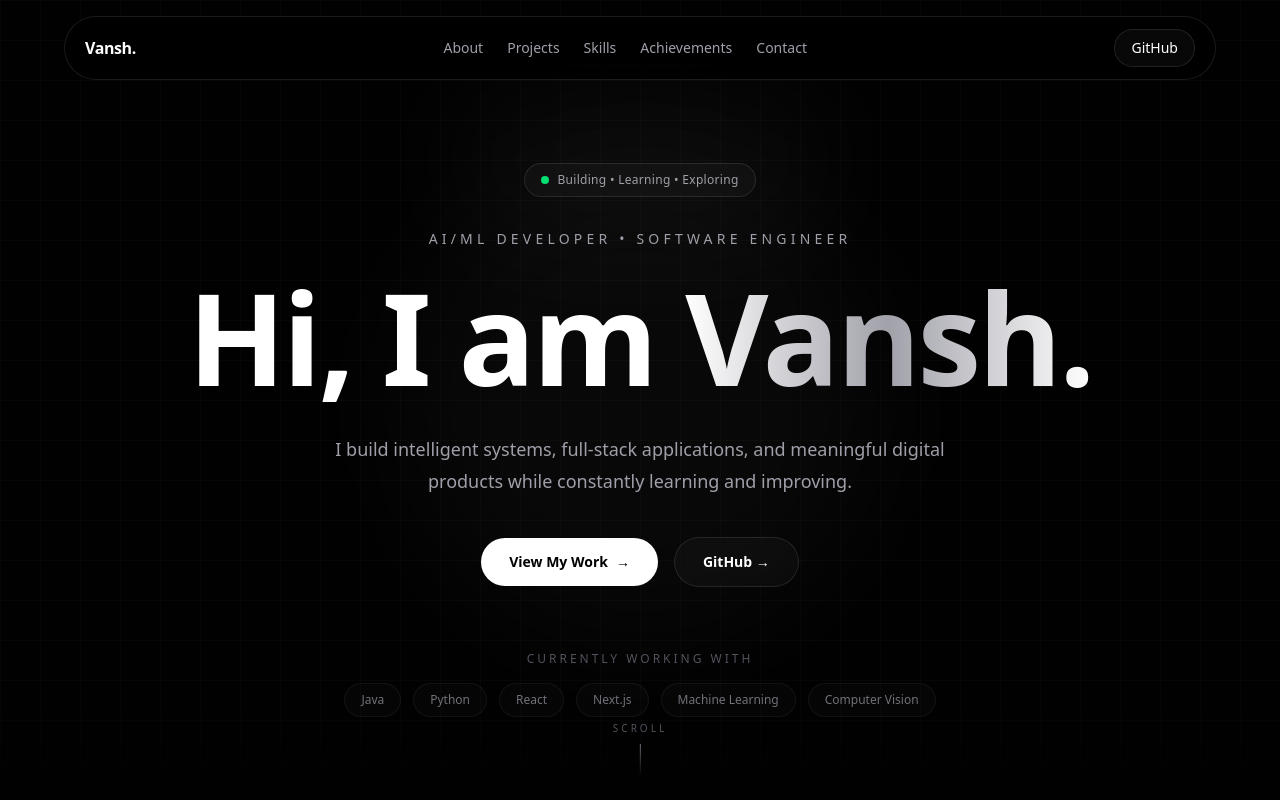
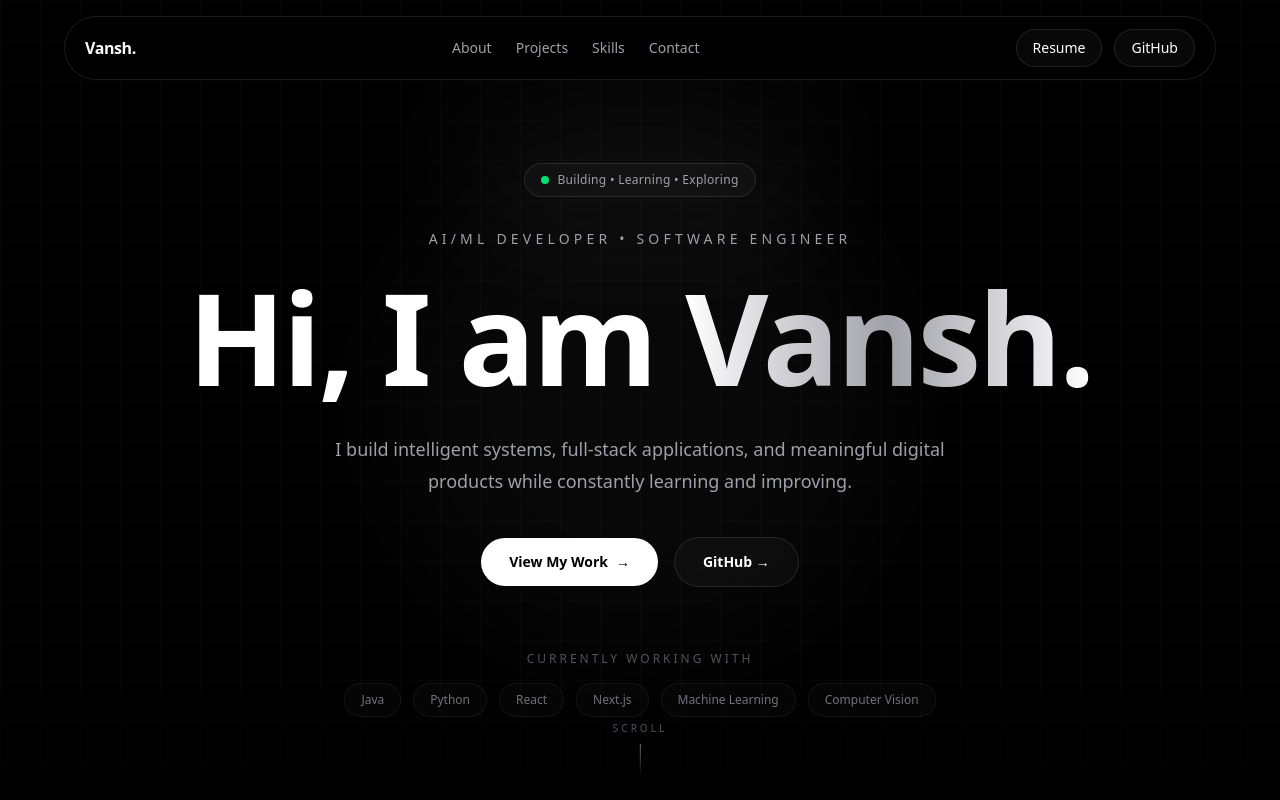
Before and after one commit to Vansh794/New_Portfolio, a Next.js app: page / in a window 1280 px wide. Shown: the top 800 px of the page. Built offline with nearby package versions, Linux system fonts and the light colour scheme.

Commit message:
Add resume to portfolio

```diff
--- a/components/navbar.tsx
+++ b/components/navbar.tsx
@@ -2,7 +2,6 @@ const navItems = [
   { name: "About", href: "#about" },
   { name: "Projects", href: "#projects" },
   { name: "Skills", href: "#skills" },
-  { name: "Achievements", href: "#achievements" },
   { name: "Contact", href: "#contact" },
 ];
 
@@ -32,6 +31,18 @@ export function Navbar() {
           ))}
         </nav>
 
+        {/* Resume and GitHub */}
+        <div className="flex items-center gap-3">
+          {/* Resume */}
+          <a
+            href="/Vansh_Baranwal_Resume.pdf"
+            target="_blank"
+            rel="noopener noreferrer"
+            className="rounded-full border border-white/10 bg-white/[0.03] px-4 py-2 text-sm font-medium text-white transition-all duration-200 hover:bg-white/[0.08]"
+          >
+          Resume
+          </a>
+
           {/* GitHub */}
           <a
             href="https://github.com/Vansh794"
@@ -42,6 +53,7 @@ export function Navbar() {
           GitHub
           </a>
         </div>
+      </div>
     </header>
   );
 }
```
Also changed, not shown: 1 other file (tests, documents, lock files or other folders). Lines whose indentation alone changed are shown as unchanged.
